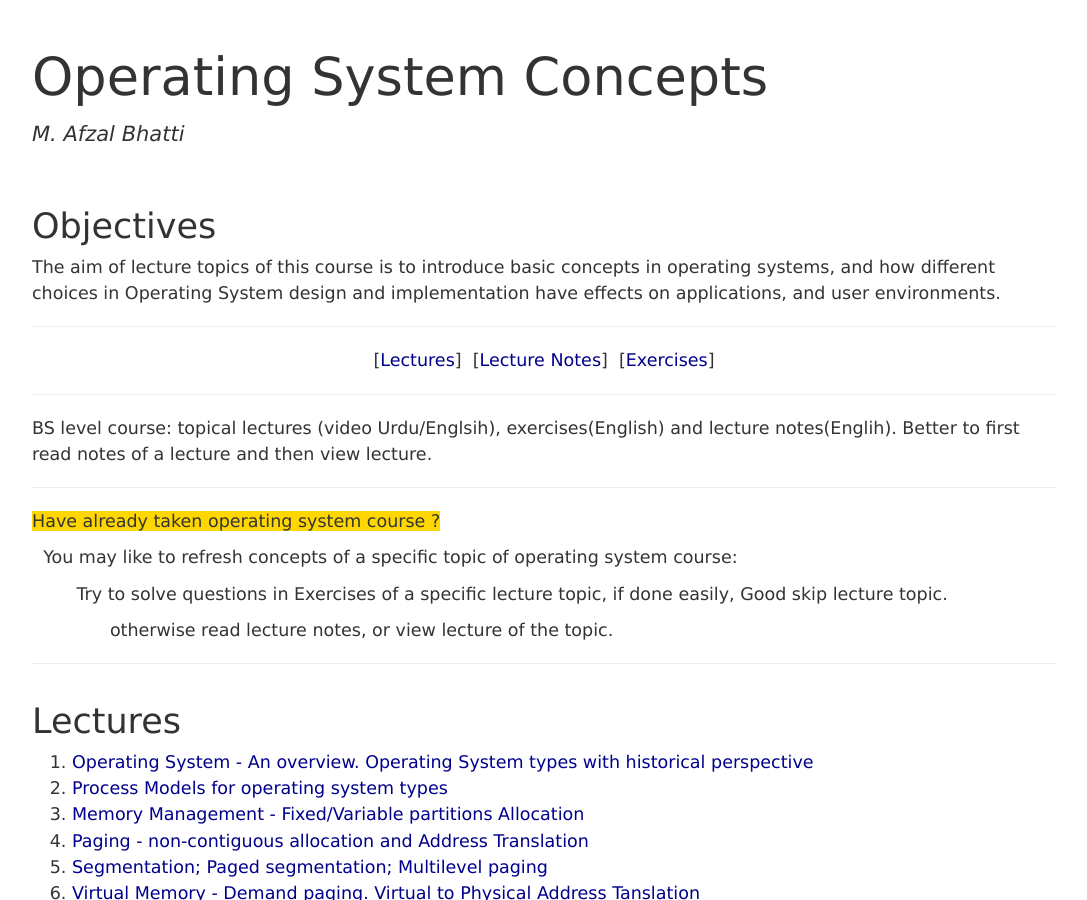
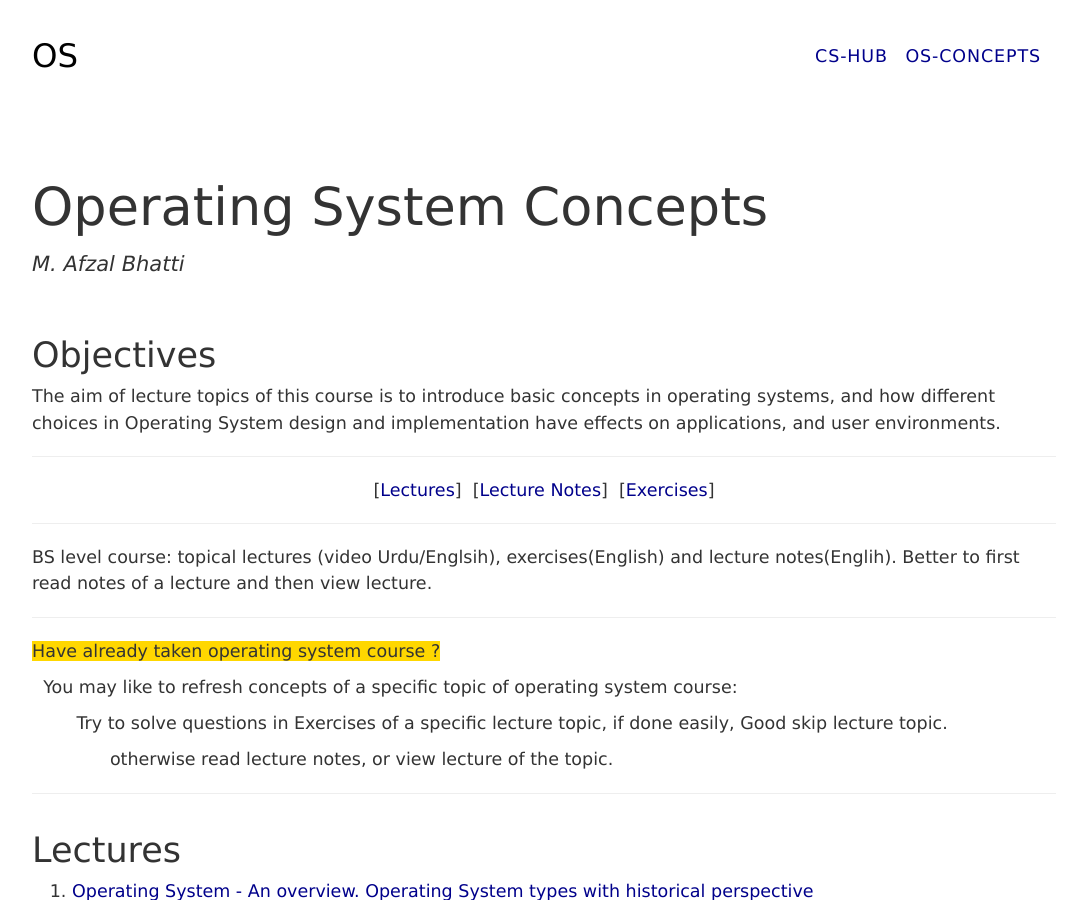
Before and after one commit to CS-Concepts-hub/CS-Concepts-hub, a Jekyll site: the page built from index.html, in a window 1280 px wide and 900 px high. Shown: the whole window, without its empty margins (96-1183 px from the left). Built offline with Jekyll 4.4.1, drawn with Linux system fonts in a browser that asks for light colours.

Commit message:
Initial Setup

```diff
--- a/_includes/header.html
+++ b/_includes/header.html
@@ -0,0 +1,14 @@
+<header id="header" class="main-container">
+    <div class="main">
+        <h1 class="header-title col-md-2">
+            <a href="{{ site.baseurl }}/">OS</a>
+        </h1>
+
+        <nav class="col-md-10">
+        <ul>
+            <li><a href="https://cs-concepts-hub.github.io/">CS-Hub</a></li>
+            <li><a href="https://cs-concepts-hub.github.io/Operating-Systems-Concepts/">OS-Concepts</a></li>
+        </ul>
+        </nav>
+    </div>
+  </header>
--- a/_layouts/page.html
+++ b/_layouts/page.html
@@ -4,6 +4,8 @@
   {% include head.html %}
 
     <body>
+
+        {% include header.html %}
 
         <section class="main-container page-head">
             <div class="main">
```
